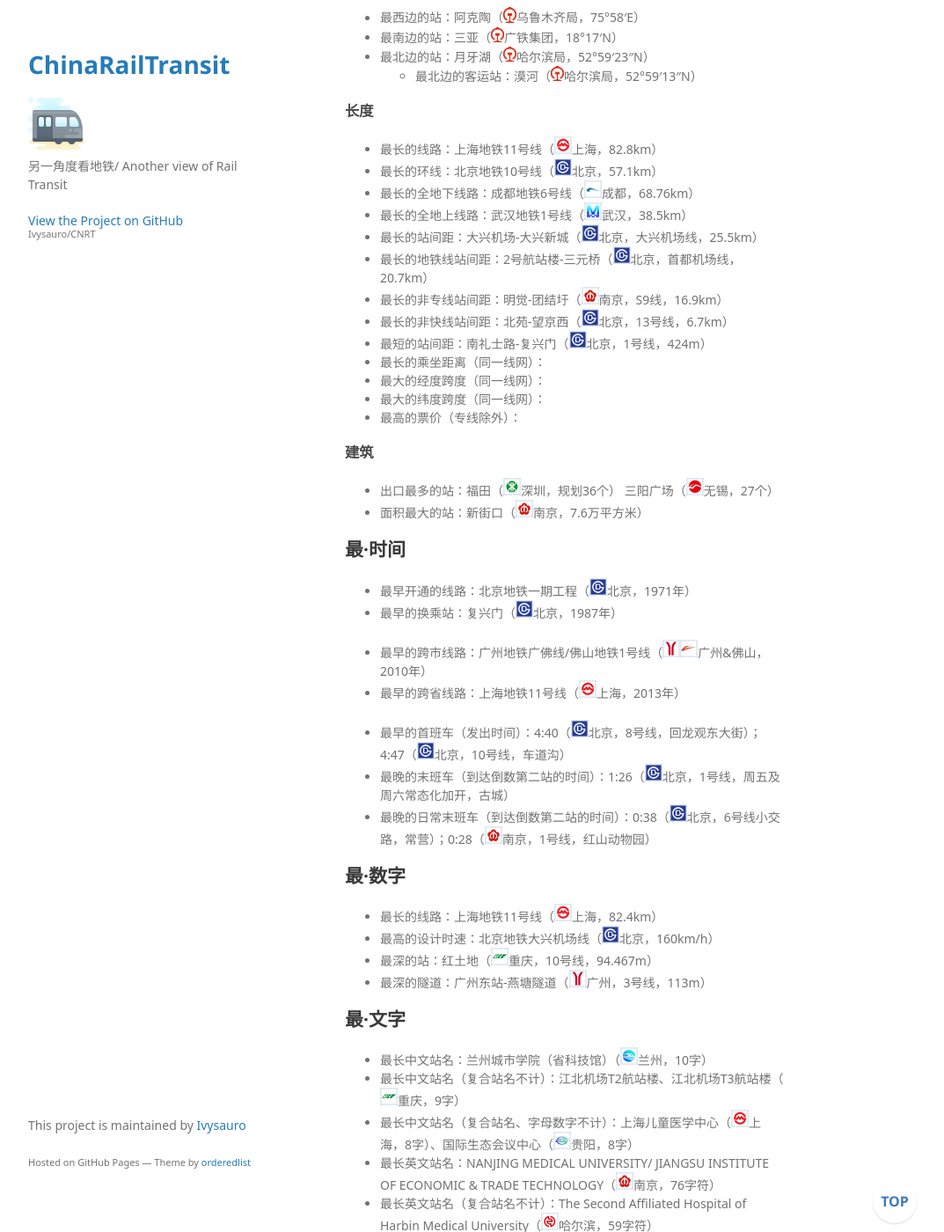
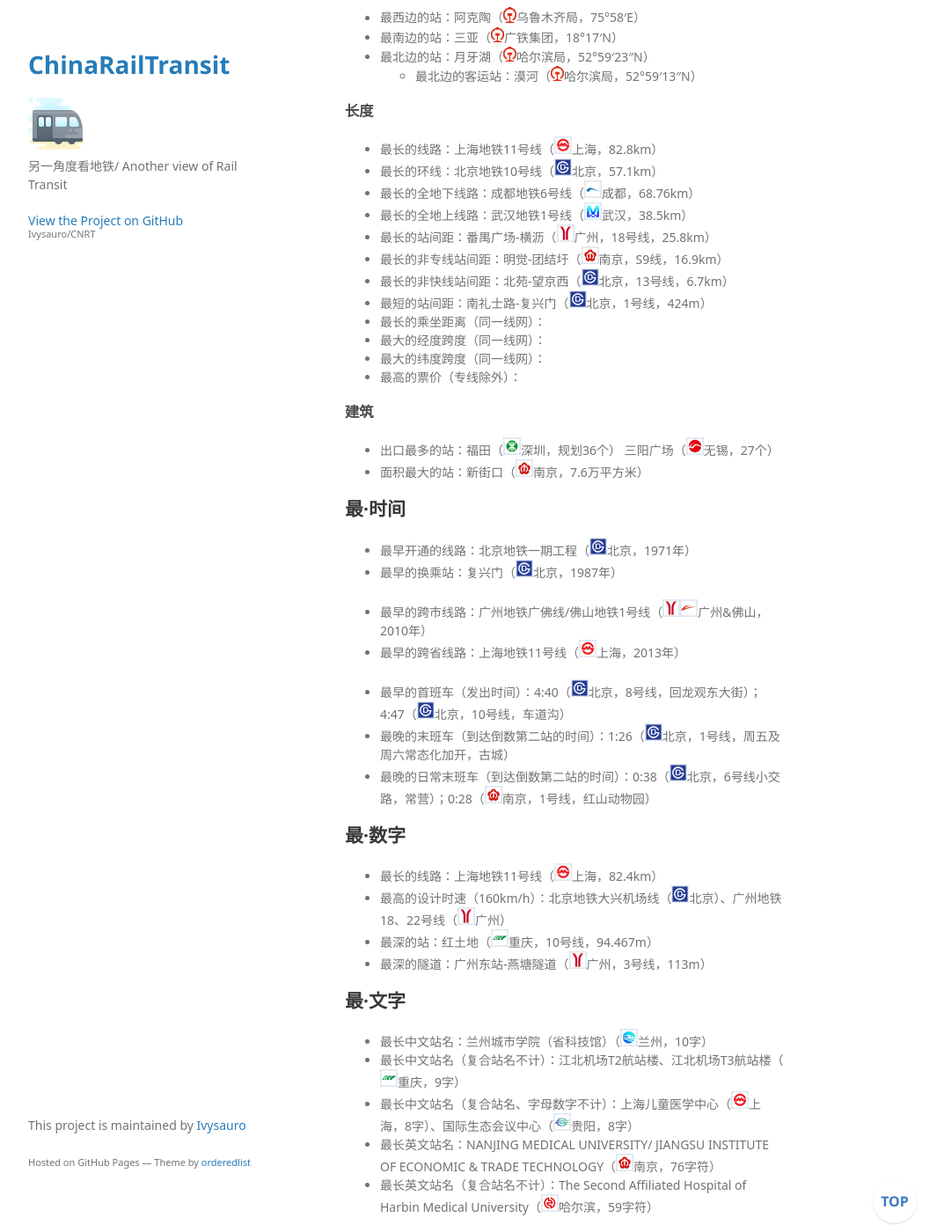
Before and after one commit to Ivysauro/CNRT, a Jekyll site: the page built from data/zui.md, in a window 1280 px wide and 1400 px high, scrolled down 404 px. Shown: the whole window at 88% size, without its empty margins (178-1251 px from the left). Built offline with Jekyll 4.4.1, drawn with Linux system fonts in a browser that asks for light colours; some web fonts are replaced; our own code applies the rules of GitHub Pages for plain Markdown files; a script that is not in the unit is left out; some of the changed text lies outside the part shown.

Commit message:
广州地铁相关“最”扩充
站间距相关更新为番横区间（18号线目前为全地下线路，故将地下站间距一项删除）（关于“最长的非专线站间距”一项，广州18号线是否算专线，如果不算的话这一项也可以删除了）
最大数字编号更新为L22
最高设计速度增加L18、L22
最多换乘车站增加广州南站

```diff
--- a/data/zui.md
+++ b/data/zui.md
@@ -21,8 +21,7 @@
 - 最长的环线：北京地铁10号线（<img src="https://raw.githubusercontent.com/Ivysauro/CNRT/master/images/city/bj.gif" width="20" hegiht="20"/>北京，57.1km）
 - 最长的全地下线路：成都地铁6号线（<img src="https://raw.githubusercontent.com/Ivysauro/CNRT/master/images/city/cd.gif" width="20" hegiht="20"/>成都，68.76km）
 - 最长的全地上线路：武汉地铁1号线（<img src="https://raw.githubusercontent.com/Ivysauro/CNRT/master/images/city/wh.gif" width="20" hegiht="20"/>武汉，38.5km）
-- 最长的站间距：大兴机场-大兴新城（<img src="https://raw.githubusercontent.com/Ivysauro/CNRT/master/images/city/bj.gif" width="20" hegiht="20"/>北京，大兴机场线，25.5km）
-- 最长的地铁线站间距：2号航站楼-三元桥（<img src="https://raw.githubusercontent.com/Ivysauro/CNRT/master/images/city/bj.gif" width="20" hegiht="20"/>北京，首都机场线，20.7km）
+- 最长的站间距：番禺广场-横沥（<img src="https://raw.githubusercontent.com/Ivysauro/CNRT/master/images/city/gz.gif" width="20" hegiht="20"/>广州，18号线，25.8km）
 - 最长的非专线站间距：明觉-团结圩（<img src="https://raw.githubusercontent.com/Ivysauro/CNRT/master/images/city/nj.gif" width="20" hegiht="20"/>南京，S9线，16.9km）
 - 最长的非快线站间距：北苑-望京西（<img src="https://raw.githubusercontent.com/Ivysauro/CNRT/master/images/city/bj.gif" width="20" hegiht="20"/>北京，13号线，6.7km）
 - 最短的站间距：南礼士路-复兴门（<img src="https://raw.githubusercontent.com/Ivysauro/CNRT/master/images/city/bj.gif" width="20" hegiht="20"/>北京，1号线，424m）
@@ -48,7 +47,7 @@
 
 ## 最·数字
 - 最长的线路：上海地铁11号线（<img src="https://raw.githubusercontent.com/Ivysauro/CNRT/master/images/city/sh.gif" width="20" hegiht="20"/>上海，82.4km）
-- 最高的设计时速：北京地铁大兴机场线（<img src="https://raw.githubusercontent.com/Ivysauro/CNRT/master/images/city/bj.gif" width="20" hegiht="20"/>北京，160km/h）
+- 最高的设计时速（160km/h）：北京地铁大兴机场线（<img src="https://raw.githubusercontent.com/Ivysauro/CNRT/master/images/city/bj.gif" width="20" hegiht="20"/>北京）、广州地铁18、22号线（<img src="https://raw.githubusercontent.com/Ivysauro/CNRT/master/images/city/gz.gif" width="20" hegiht="20"/>广州）
 - 最深的站：红土地（<img src="https://raw.githubusercontent.com/Ivysauro/CNRT/master/images/city/cq.gif" width="20" hegiht="20"/>重庆，10号线，94.467m）
 - 最深的隧道：广州东站-燕塘隧道（<img src="https://raw.githubusercontent.com/Ivysauro/CNRT/master/images/city/gz.gif" width="20" hegiht="20"/>广州，3号线，113m）
 
@@ -60,8 +59,8 @@
 - 最长英文站名（复合站名不计）：The Second Affiliated Hospital of Harbin Medical University（<img src="https://raw.githubusercontent.com/Ivysauro/CNRT/master/images/city/hrb.gif" width="20" hegiht="20"/>哈尔滨，59字符）
 
 ## 最·运营
-- 数字编号最大的运营线路：广州地铁21号线（<img src="https://raw.githubusercontent.com/Ivysauro/CNRT/master/images/city/gz.gif" width="20" hegiht="20"/>广州，21）
-- 最多换乘线路的站：龙阳路（<img src="https://raw.githubusercontent.com/Ivysauro/CNRT/master/images/city/sh.gif" width="20" hegiht="20"/>上海，5线8向（含磁浮），2/7/16/18/磁浮）、世纪大道（<img src="https://raw.githubusercontent.com/Ivysauro/CNRT/master/images/city/sh.gif" width="20" hegiht="20"/>上海，4线8向，2/4/6/9）、车公庙（<img src="https://raw.githubusercontent.com/Ivysauro/CNRT/master/images/city/sz.gif" width="20" hegiht="20"/>深圳，4线8向，1/7/9/11）、南京南站（<img src="https://raw.githubusercontent.com/Ivysauro/CNRT/master/images/city/nj.gif" width="20" hegiht="20"/>南京，4线6向，1/3/S1/S3）、
+- 数字编号最大的运营线路：广州地铁22号线（<img src="https://raw.githubusercontent.com/Ivysauro/CNRT/master/images/city/gz.gif" width="20" hegiht="20"/>广州，22）
+- 最多换乘线路的站：龙阳路（<img src="https://raw.githubusercontent.com/Ivysauro/CNRT/master/images/city/sh.gif" width="20" hegiht="20"/>上海，5线8向（含磁浮），2/7/16/18/磁浮）、世纪大道（<img src="https://raw.githubusercontent.com/Ivysauro/CNRT/master/images/city/sh.gif" width="20" hegiht="20"/>上海，4线8向，2/4/6/9）、车公庙（<img src="https://raw.githubusercontent.com/Ivysauro/CNRT/master/images/city/sz.gif" width="20" hegiht="20"/>深圳，4线8向，1/7/9/11）、南京南站（<img src="https://raw.githubusercontent.com/Ivysauro/CNRT/master/images/city/nj.gif" width="20" hegiht="20"/>南京，4线6向，1/3/S1/S3）、广州南站（<img src="https://raw.githubusercontent.com/Ivysauro/CNRT/master/images/city/gz.gif" width="20" hegiht="20"/>广州，4线6向，2/7/22/佛山2）
 - 最多换乘次数的线（不考虑共线）：长沙地铁2号线/4号线（<img src="https://raw.githubusercontent.com/Ivysauro/CNRT/master/images/city/cs.gif" width="20" hegiht="20"/>长沙，4次，溁湾镇、沙湾公园、长沙火车南站、光达）
 - 最多快车服务的区间：新和-嘉禾望岗（<img src="https://raw.githubusercontent.com/Ivysauro/CNRT/master/images/city/gz.gif" width="20" hegiht="20"/>广州，每日56对，2018.12-2019.12）
 - 连续换乘站点最多的线路：上海地铁12号线（<img src="https://raw.githubusercontent.com/Ivysauro/CNRT/master/images/city/sh.gif" width="20" hegiht="20"/>上海，连续12站，桂林公园-天潼路）
```
